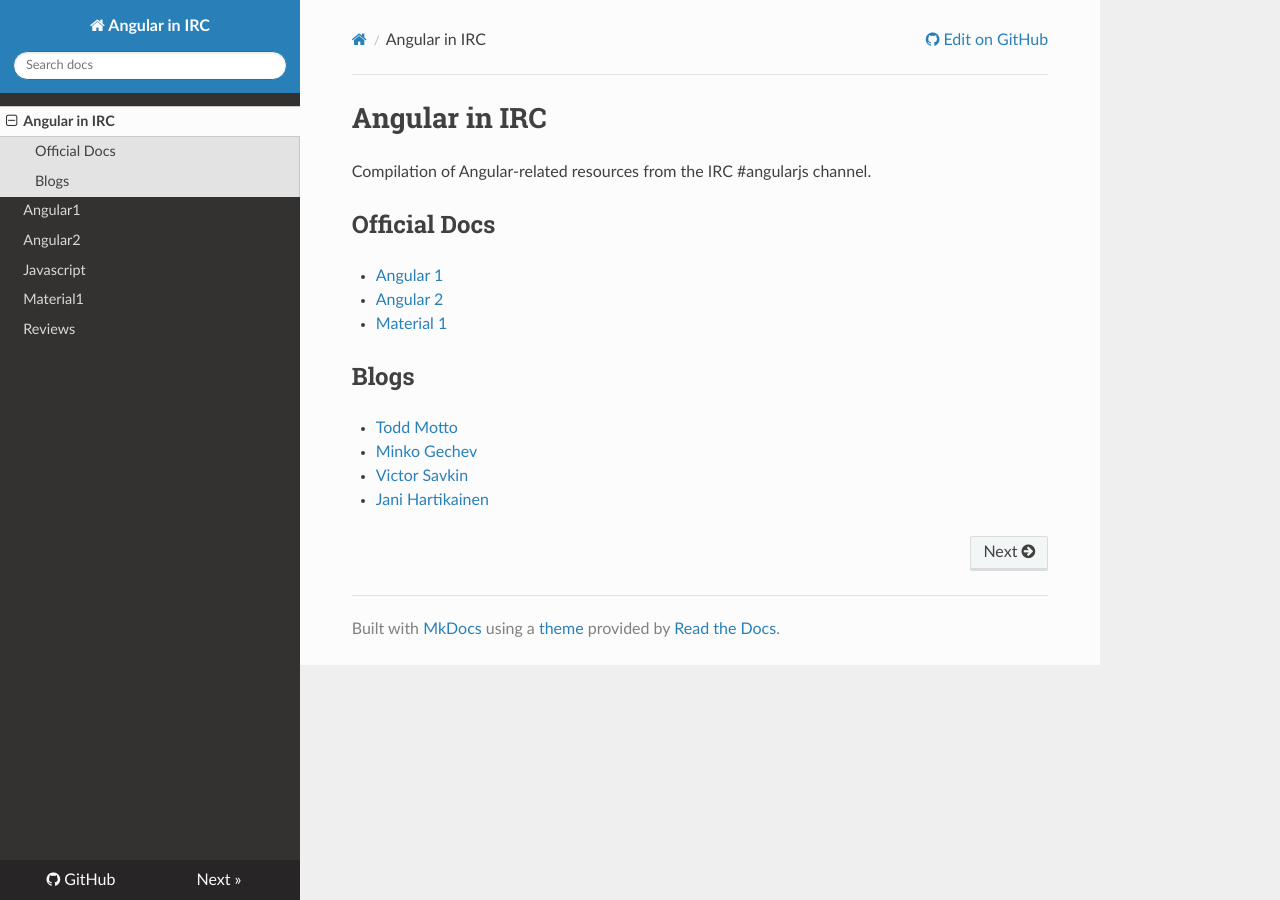
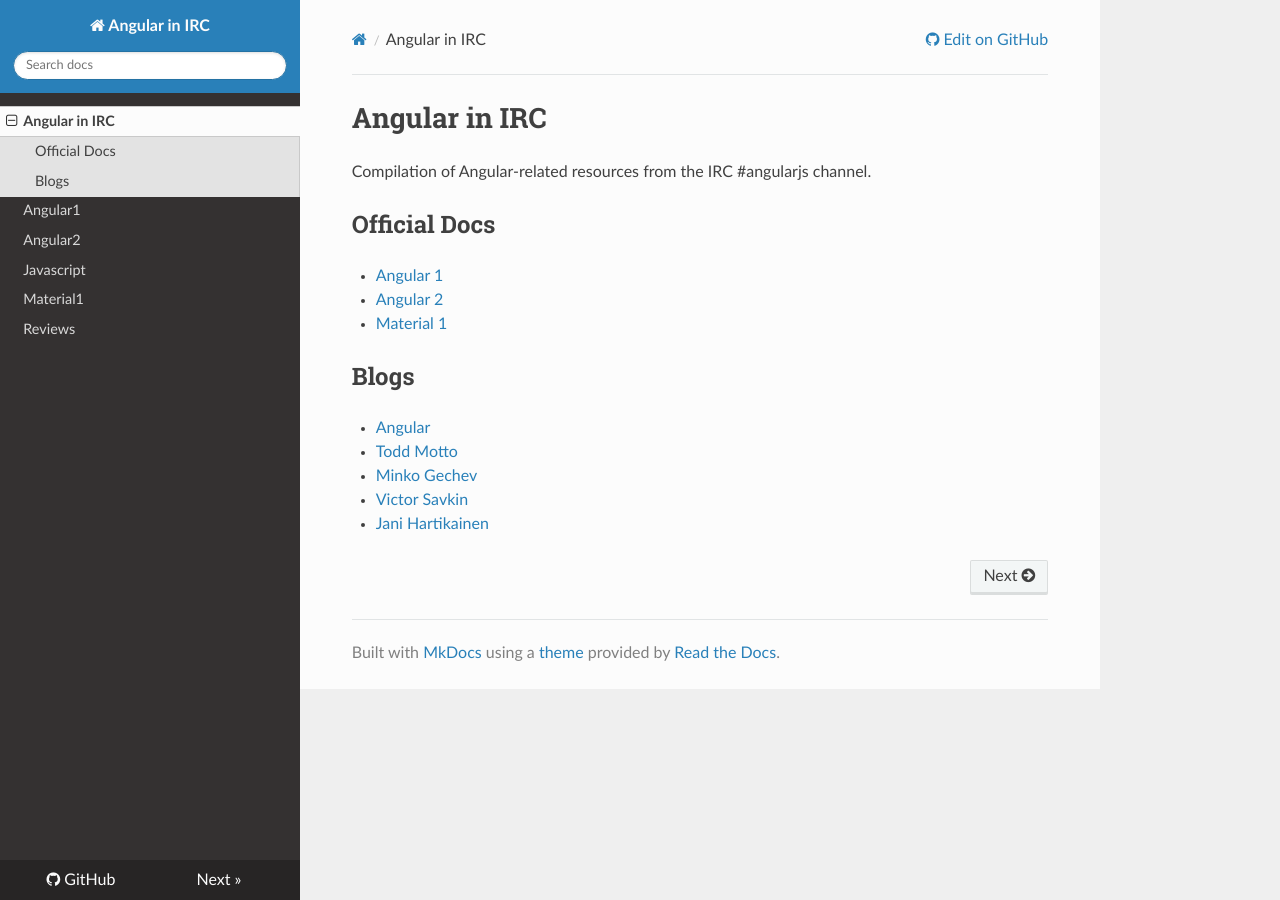
Before and after one commit to ngirc/ng-irc, an MkDocs documentation site: the page built from docs/index.md, in a window 1280 px wide. Built offline with MkDocs 1.6.1, drawn with Linux system fonts in a browser that asks for light colours; nearby versions of some CDN libraries.

Commit message:
Add official Angular blog.

```diff
--- a/docs/index.md
+++ b/docs/index.md
@@ -10,6 +10,7 @@
 
 ## Blogs
 
+- [Angular](https://angularjs.blogspot.it/)
 - [Todd Motto](https://toddmotto.com/)
 - [Minko Gechev](http://blog.mgechev.com/)
 - [Victor Savkin](https://vsavkin.com/)
```
